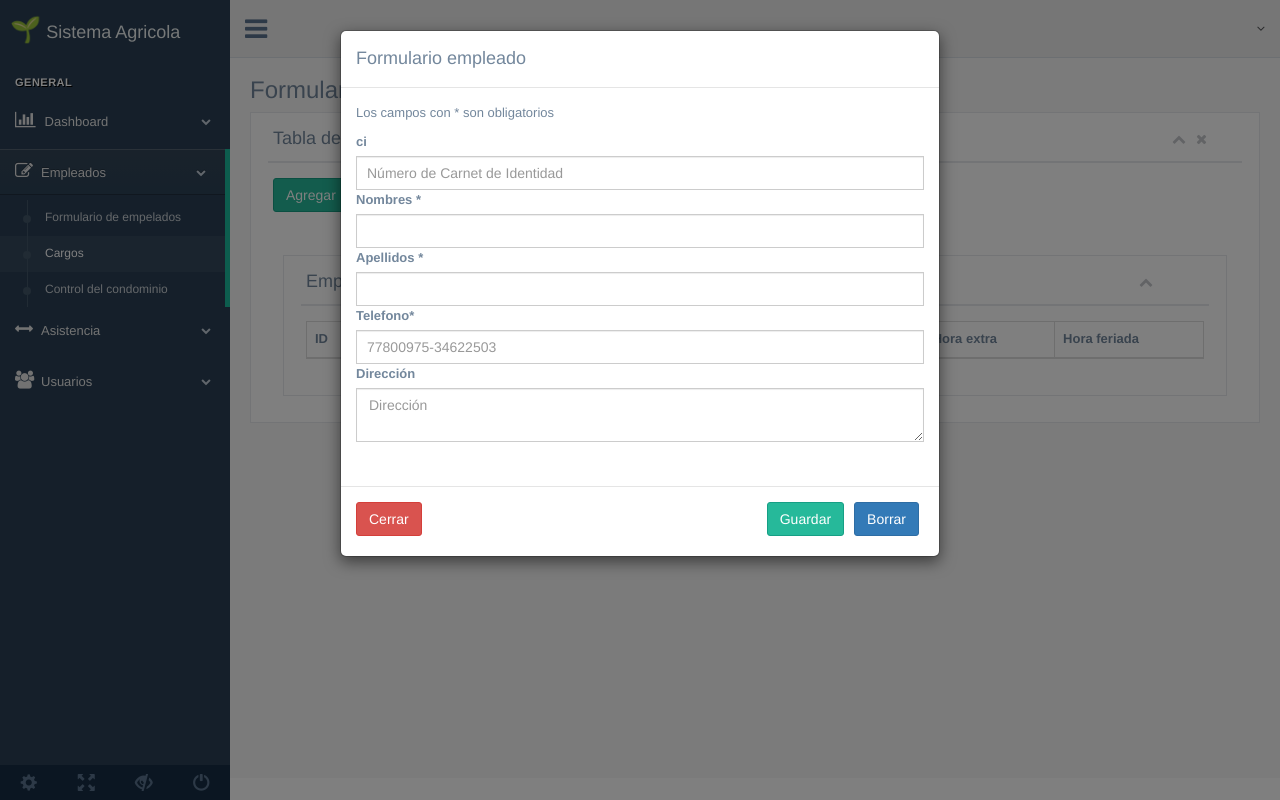
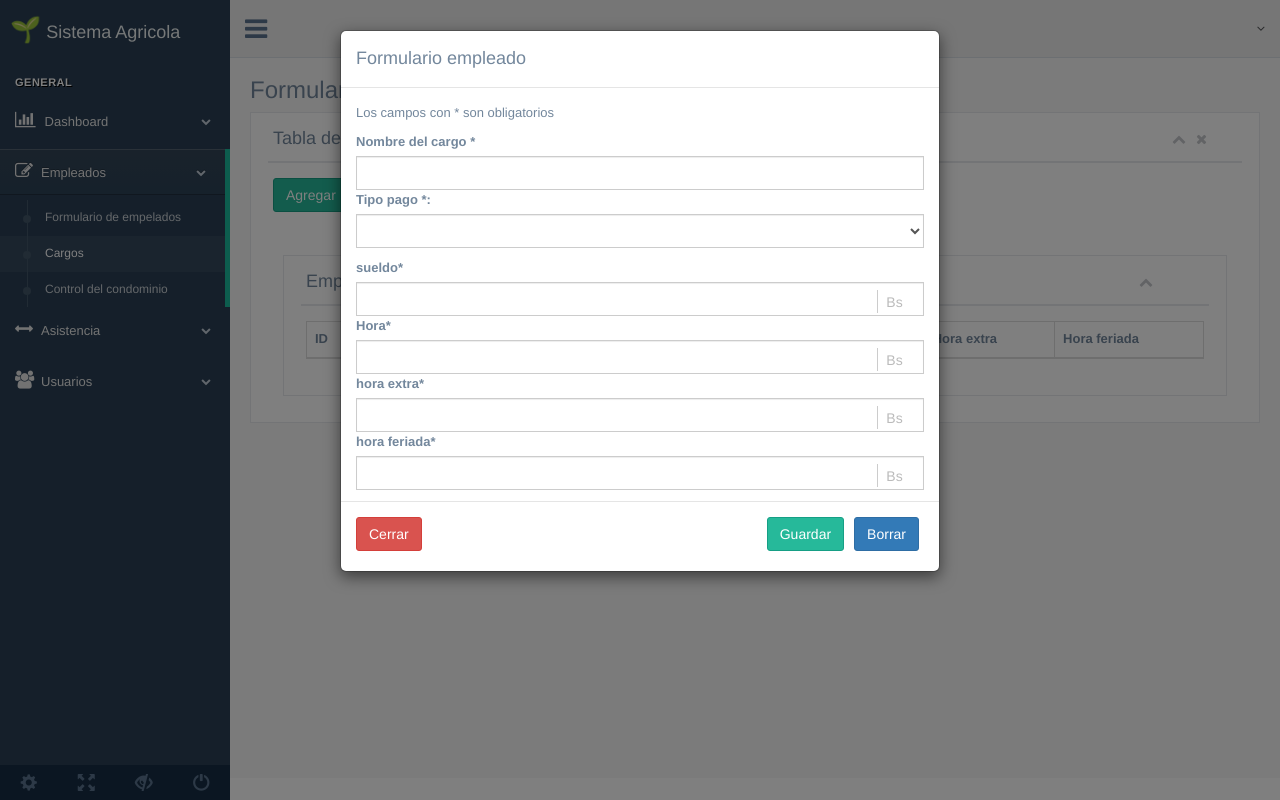
Before and after one commit to melgar1992/recurso-humano-agricola, a CodeIgniter app: page /recurso-humano-agricola/Cargo in a window 1280 px wide, after a click on "Agregar". Run offline with CodeIgniter, Linux system fonts and the light colour scheme; lists and menus that the app fills with data are empty; some libraries are stand-ins or nearby versions.

Commit message:
Cargo
Se termino el html del formulario de cargo de la empresa

```diff
--- a/application/views/formularios/cargo/cargo_form.php
+++ b/application/views/formularios/cargo/cargo_form.php
@@ -83,41 +83,60 @@
                     </div>
 
                     <div class="form-group">
-                        <label class="control-label" for="ci">ci
+                        <label class="control-label" for="nombre">Nombre del cargo <span class="required">*</span>
                         </label>
                         <div class="">
-                            <input type="number" id="ci" maxlength="7" oninput="this.value=this.value.slice(0,this.maxLength)" name="ci" class="form-control col-md-7 col-xs-12" placeholder="Número de Carnet de Identidad">
+                            <input type="text" id="nombre" onkeyup="mayus(this);" minlength="0" maxlength="45" name="nombre" required="required" class="form-control col-md-7 col-xs-12">
+                        </div>
+                    </div>
+                    <div class="form-group">
+                        <label for="tipo_pago" class="control-label">Tipo pago *:</label>
+                        <div class="">
+                            <select id="tipo_pago" name="tipo_pago" class="form-control" required>
+                                <option value=""></option>
+                                <option value="Mensual">Mensual</option>
+                                <option value="Hora">Hora</option>
+                            </select>
                         </div>
                     </div>
 
                     <div class="form-group">
-                        <label class="control-label" for="nombres">Nombres <span class="required">*</span>
+                        <label for="sueldo" class="control-label">sueldo<span class="required">*</span>
                         </label>
-                        <div class="">
-                            <input type="text" id="nombres" onkeyup="mayus(this);" minlength="0" maxlength="45" name="nombres" required="required" class="form-control col-md-7 col-xs-12">
+                        <div class="has-feedback">
+                            <input id="sueldo" class="form-control has-feedback col-md-7 col-xs-12" type="number" step="0.01" name="sueldo" required="required" placeholder="">
+                            <span class="form-control-feedback right" aria-hidden="true">Bs</span>
+                        </div>
+                    </div>
+
+
+                    <div class="form-group">
+                        <label for="Hora" class="control-label">Hora<span class="required">*</span>
+                        </label>
+                        <div class="has-feedback">
+                            <input id="Hora" class="form-control col-md-7 col-xs-12" type="number" step="0.01" name="Hora" required="required" placeholder="">
+                            <span class="form-control-feedback right" aria-hidden="true">Bs</span>
                         </div>
                     </div>
                     <div class="form-group">
-                        <label class="control-label" for="apellidos">Apellidos <span class="required">*</span>
+                        <label for="hora_extra" class="control-label">hora extra<span class="required">*</span>
                         </label>
-                        <div class="">
-                            <input type="text" minlength="0" onkeyup="mayus(this);" maxlength="45" id="apellidos" name="apellidos" required="required" class="form-control col-md-7 col-xs-12">
+                        <div class="has-feedback">
+                            <input id="hora_extra" class="form-control col-md-7 col-xs-12" type="number" step="0.01" name="hora_extra" required="required" placeholder="">
+                            <span class="form-control-feedback right" aria-hidden="true">Bs</span>
                         </div>
                     </div>
                     <div class="form-group">
-                        <label for="telefono" class="control-label">Telefono<span class="required">*</span>
+                        <label for="hora_feriada" class="control-label">hora feriada<span class="required">*</span>
                         </label>
-                        <div class="">
-                            <input id="telefono" maxlength="8" oninput="this.value=this.value.slice(0,this.maxLength)" class="form-control col-md-7 col-xs-12" type="number" name="telefono" required="required" placeholder="77800975-34622503">
+                        <div class="has-feedback">
+                            <input id="hora_feriada" class="form-control col-md-7 col-xs-12" type="number" step="0.01" name="hora_feriada" required="required" placeholder="">
+                            <span class="form-control-feedback right" aria-hidden="true">Bs</span>
                         </div>
                     </div>
-                    <div class="form-group">
-                        <label for="direccion" class="control-label">Dirección
-                        </label>
-                        <div class="">
-                            <textarea name="direccion" id="direccion" class="form-control" rows="2" placeholder="Dirección"></textarea>
-                        </div>
-                    </div>
+
+
+
 
                 </div>
                 <br>
```
